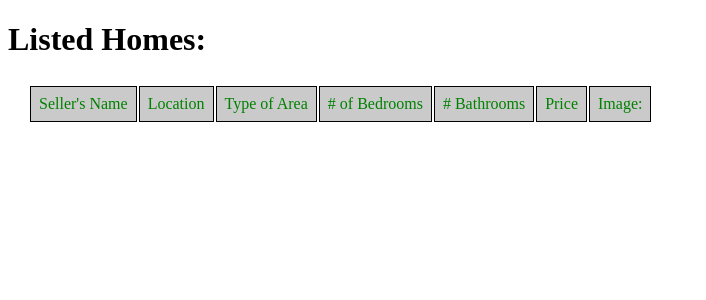
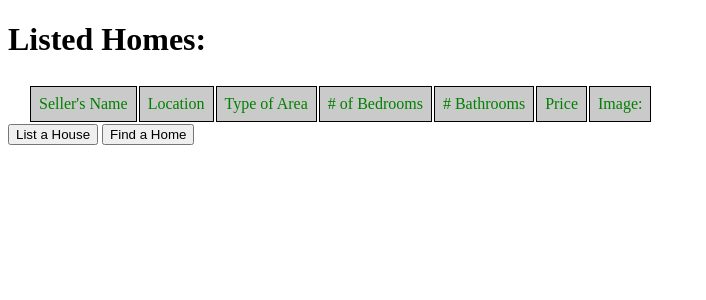
Before and after one commit to efdubya4/CSII_GroupProjectWBW, a Flask app: page /find in a window 1280 px wide. Shown: the top 300 px of the page, without its empty margins (0-706 px from the left). Run offline with Flask 2, Linux system fonts and the light colour scheme; parts of the project's set-up code (start-up, migrations or seed data) failed here and were passed over.

Commit message:
Fixed HTML table and additional buttons

```diff
--- a/templates/display_homes.html
+++ b/templates/display_homes.html
@@ -49,14 +49,16 @@
         <td>{{listed_homes[entry]['name']}}</td>
         <td>{{listed_homes[entry]['location']}}</td>
         <td>{{listed_homes[entry]['area']}}</td>
-        <td>{{listed_homes[entry]['price']}}</td>
         <td>{{listed_homes[entry]['num_bedrooms']}}</td>
         <td>{{listed_homes[entry]['num_bathrooms']}}</td>
+        <td>{{listed_homes[entry]['price']}}</td>
       {%endfor%}
 
     </tr>
   </table>
+<button onclick="location.href='https://CSIIGroupProject.maizebooker1.repl.co/list'"'>List a House</button>
 
+<button onclick="location.href='https://CSIIGroupProject.maizebooker1.repl.co/find'">Find a Home</button>
 
   </body>
 </html>
--- a/templates/list.html
+++ b/templates/list.html
@@ -43,7 +43,3 @@
         <label for="image">Street-View Image:</label> <br>
         <input type = "file" id = "image" name = image> <br><br>
       </form-data>
-
-    <button type="submit">List Your Home!</button>
-  </form>
-</html>
```
